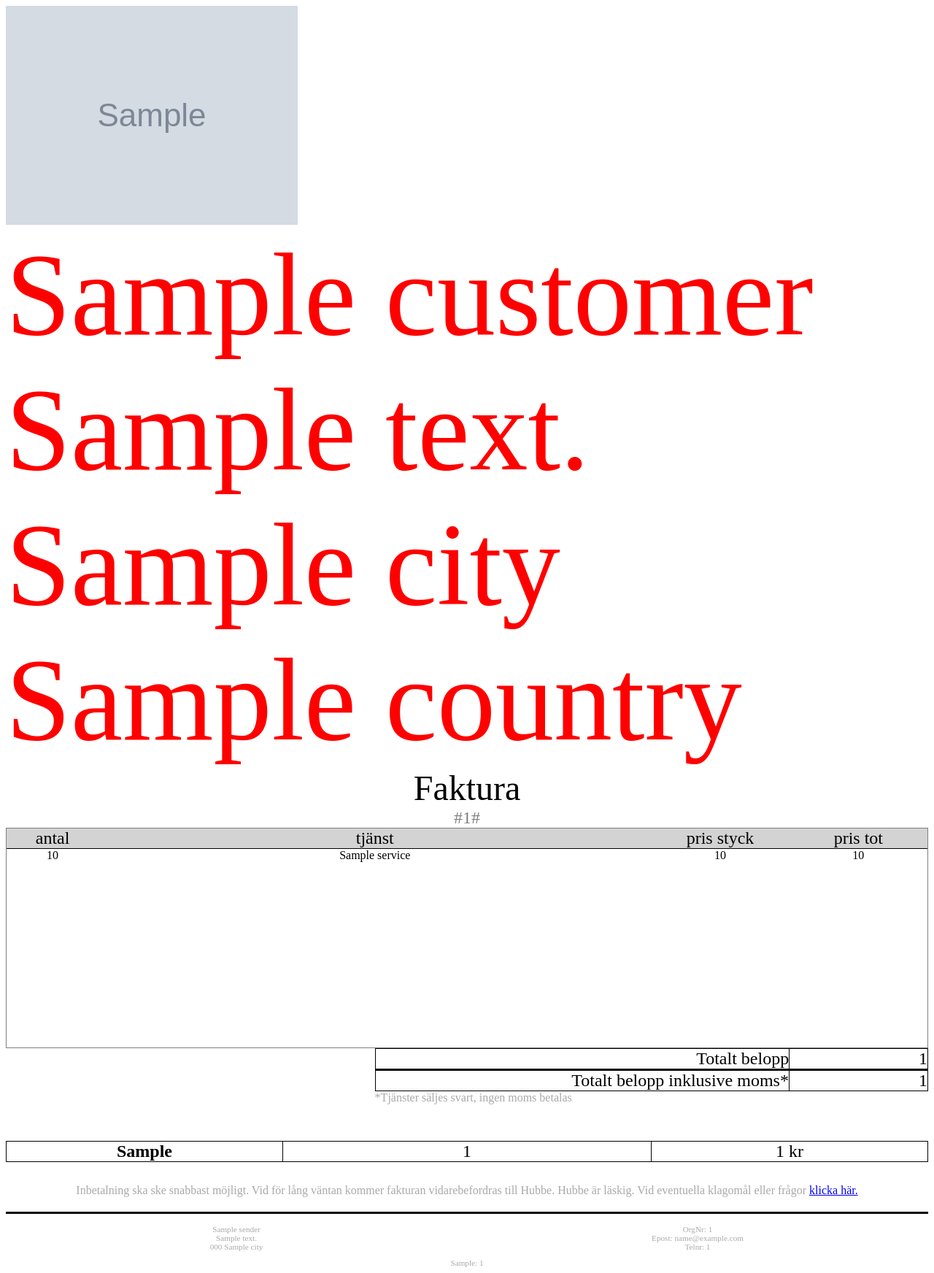
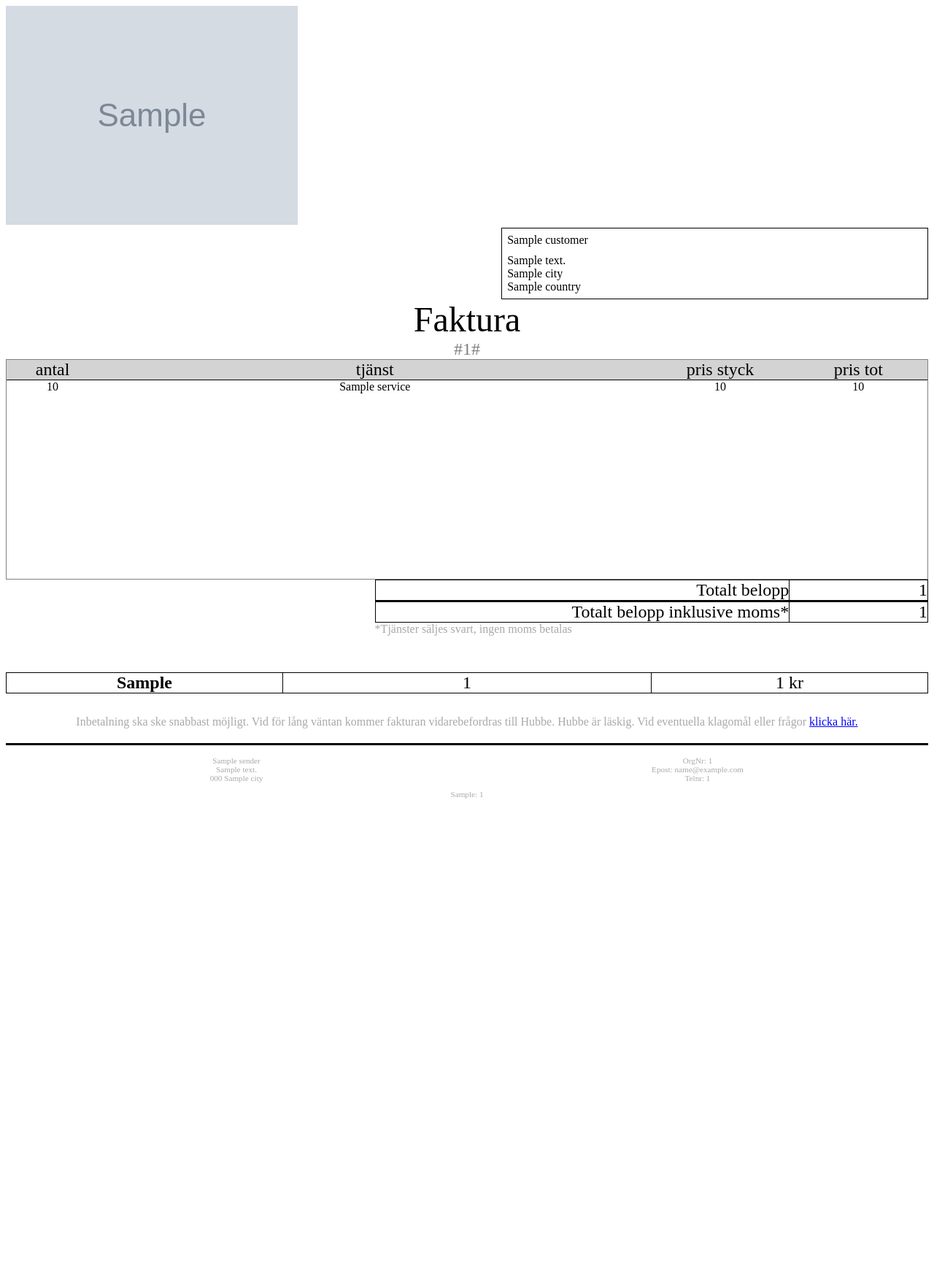
Before and after one commit to ojaoweir/Auto_invoicing, a Python web app: template program/templates/invoice.html in a window 1280 px wide. Shown: the whole page at 73% size. After the commit the page ends 1094 px from the top, so only its background shows below. Run offline with Jinja, Linux system fonts and the light colour scheme; the template is opened without the code that fills it: most values are stand-ins (such as "Sample title", 1, 10 or a date in 2020); grey boxes marked "Sample" are stand-in pictures.

Commit message:
fixed a box around customer's stuff

```diff
--- /dev/null
+++ b/backlog.txt
@@ -0,0 +1 @@
+avrunda pris 2 decimaler
--- a/program/templates/invoice.html
+++ b/program/templates/invoice.html
@@ -3,16 +3,15 @@
   <head>
     <meta charset="UTF-8">
     <meta http-equiv="Content-Type" content="text/html; charset=utf-8">
-    <link rel="stylesheet" type="text/css" href="/static/invoice.css">
   </head>
   <body>
     <img class="invoice-logo" src={{sender.logo_link}} alt={{sender.name}}></img>
     <!-- TODO: OVAN ADD MÅTT -->
     <!-- <div class="date grey-text">{{ invoice_date }}</div> -->
-    <div class="namebox">
-      <div class="namebox_namerow">{{ customer.name }}</div>
-      {{ customer.address }}
-      {{ customer.city }}
+    <div class="namebox" style="min-width: 25%; max-width: 45%; padding: 7px; margin-right: 0; margin-left: auto; border: solid; border-color: black; border-width: 1px;">
+      <div class="namebox_namerow" style="margin-bottom:10px;">{{ customer.name }}</div>
+      {{ customer.address }} <br>
+      {{ customer.city }} <br>
       {{ customer.country }}
     </div>
     <div class="invoice-number-box" style="text-align:center;">
@@ -57,7 +56,7 @@
           <div class="total-price-vat-sum-text" style="border-right:solid; width: 75%;  border-width:1px;">
             Totalt belopp inklusive moms*
           </div>
-          <div class="total-price-vat-sum" style="min-width: 25%;">
+          <div class="total-price-vat-sum" style="width: 25%;">
             {{ total_price_for_all }}
           </div>
         </div>
```
Also changed, not shown: app.db.
